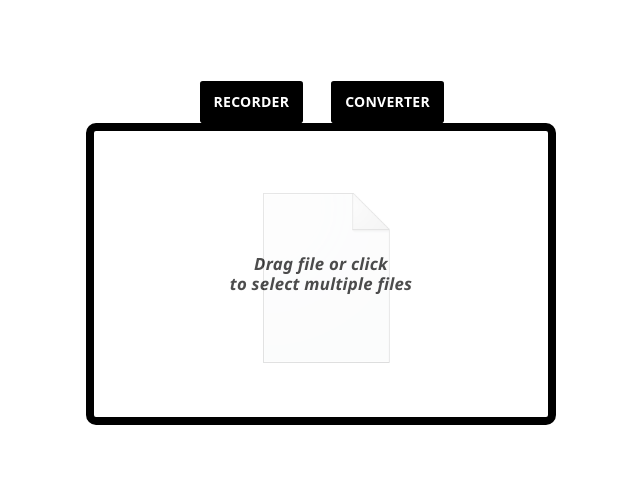
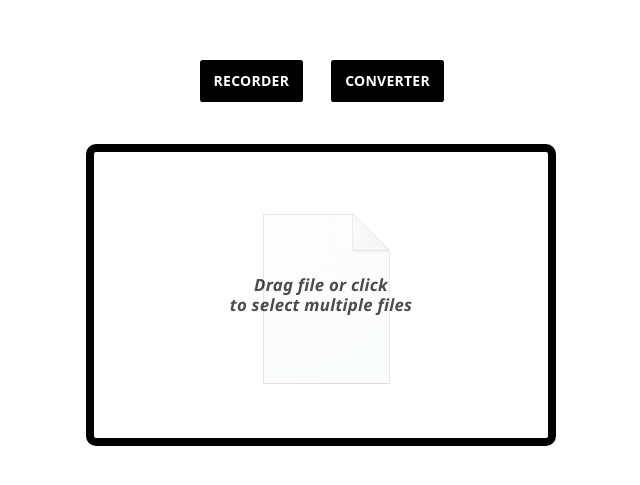
Before and after one commit to DevGiovanniLC/WebCap-Angular_Wails, an Angular app in the folder frontend/: page /formatconverter in a window 1280 px wide. Shown: the part 155-640 px from the top of the page, without its empty margins (327-967 px from the left). Built offline with nearby package versions, Linux system fonts and the light colour scheme.

Commit message:
Separación del header en la página de conversión de formatos

```diff
--- a/frontend/src/app/pages/formatconverter-page/formatconverter-page.component.css
+++ b/frontend/src/app/pages/formatconverter-page/formatconverter-page.component.css
@@ -3,5 +3,5 @@
 	flex-direction: column;
 	justify-content: center;
 	align-items: center;
-	margin: auto;
+	gap: 3em;
 }
```
